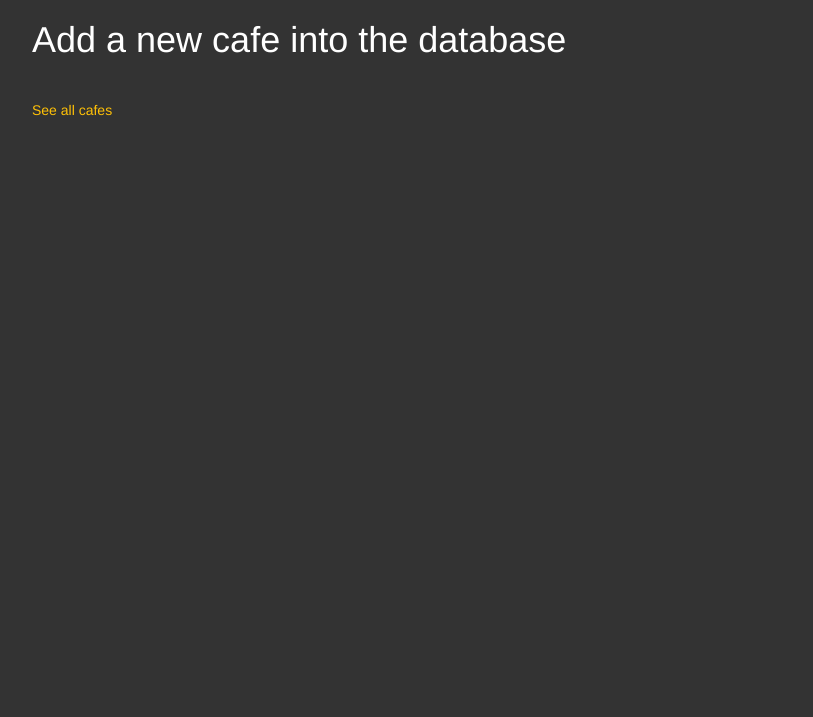
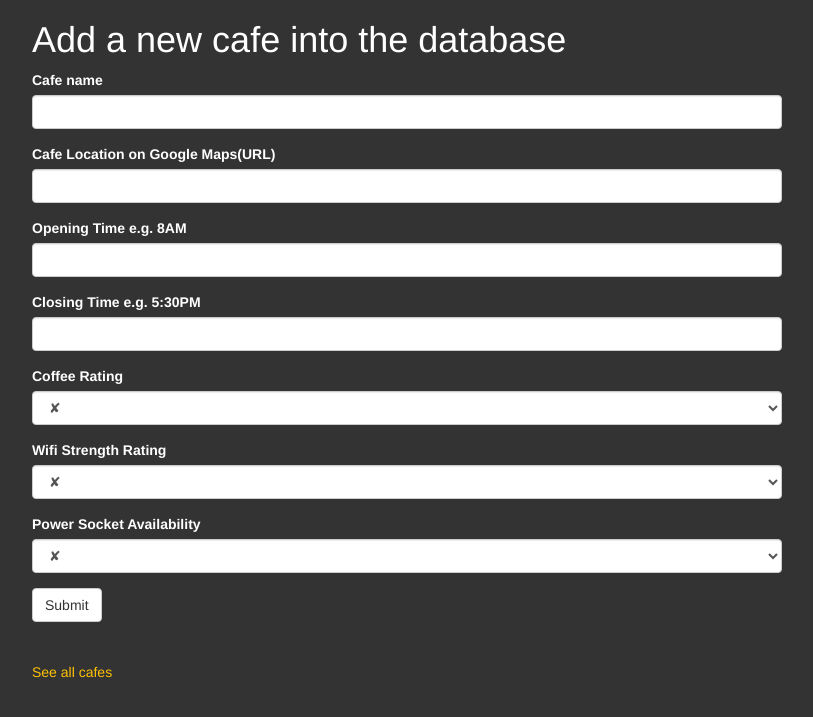
Before and after one commit to Beknasar/Coffee_-_Wi-Fi, a Flask app: page /add in a window 1280 px wide. Shown: the top 717 px of the page, without its empty margins (38-851 px from the left). Run offline with Flask 3, Linux system fonts and the light colour scheme; some libraries are stand-ins or nearby versions.

Commit message:
Added forms with wtf forms to add.html. Added fields in CafeForm in main.py. Added validator to check that the URL field has an Url entered. All fields are required, except submit.

```diff
--- a/main.py
+++ b/main.py
@@ -1,8 +1,8 @@
 from flask import Flask, render_template
 from flask_bootstrap import Bootstrap
 from flask_wtf import FlaskForm
-from wtforms import StringField, SubmitField
-from wtforms.validators import DataRequired
+from wtforms import StringField, SubmitField, SelectField
+from wtforms.validators import DataRequired, URL
 import csv
 
 app = Flask(__name__)
@@ -11,8 +11,14 @@ Bootstrap(app)
 
 
 class CafeForm(FlaskForm):
-    cafe = StringField('Cafe name', validators=[DataRequired()])
-    submit = SubmitField('Submit')
+    cafe = StringField(label='Cafe name', validators=[DataRequired()])
+    location = StringField(label='Cafe Location on Google Maps(URL)', validators=[DataRequired(), URL(require_tld=True)])
+    opening_time = StringField(label="Opening Time e.g. 8AM", validators=[DataRequired()])
+    closing_time = StringField(label="Closing Time e.g. 5:30PM", validators=[DataRequired()])
+    coffee_rating = SelectField(label="Coffee Rating", choices=[(0, "✘"), (1, "☕"), (2, "☕☕"), (3, "☕☕☕"), (4, "☕☕☕☕"), (5, "☕☕☕☕☕")])
+    wifi_rating = SelectField(label="Wifi Strength Rating", choices=[(0, "✘"), (1, "💪"), (2, "💪💪"), (3, "💪💪💪"), (4, "💪💪💪💪"), (5, "💪💪💪💪💪")])
+    power_socket = SelectField(label="Power Socket Availability", choices=[(0, "✘"), (1, "🔌"), (2, "🔌🔌"), (3, "🔌🔌🔌"), (4, "🔌🔌🔌🔌"), (5, "🔌🔌🔌🔌🔌")])
+    submit = SubmitField(label='Submit')
 
 # Exercise:
 # add: Location URL, open time, closing time, coffee rating, wifi rating, power outlet rating fields
@@ -29,11 +35,12 @@ def home():
     return render_template("index.html")
 
 
-@app.route('/add')
+@app.route('/add',  methods=['GET', 'POST'])
 def add_cafe():
     form = CafeForm()
     if form.validate_on_submit():
         print("True")
+
     # Exercise:
     # Make the form write a new row into cafe-data.csv
     # with   if form.validate_on_submit()
--- a/static/css/styles.css
+++ b/static/css/styles.css
@@ -1,6 +1,3 @@
-/* This CSS file will need to be added to the styling of
-your web pages for the styles to be rendered. */
-
 body {
     background-color: #333;
     color: white;
--- a/templates/add.html
+++ b/templates/add.html
@@ -9,9 +9,9 @@
 
       <h1>Add a new cafe into the database</h1>
 
-      <!-- This is where your WTForm will go -->
+      {{ wtf.quick_form(form, novalidate=True) }}
 
-	  <p class="space-above"><a href="#">See all cafes</a></p>
+	  <p class="space-above"><a href="{{ url_for("cafes") }}">See all cafes</a></p>
 
     </div>
   </div>
```
